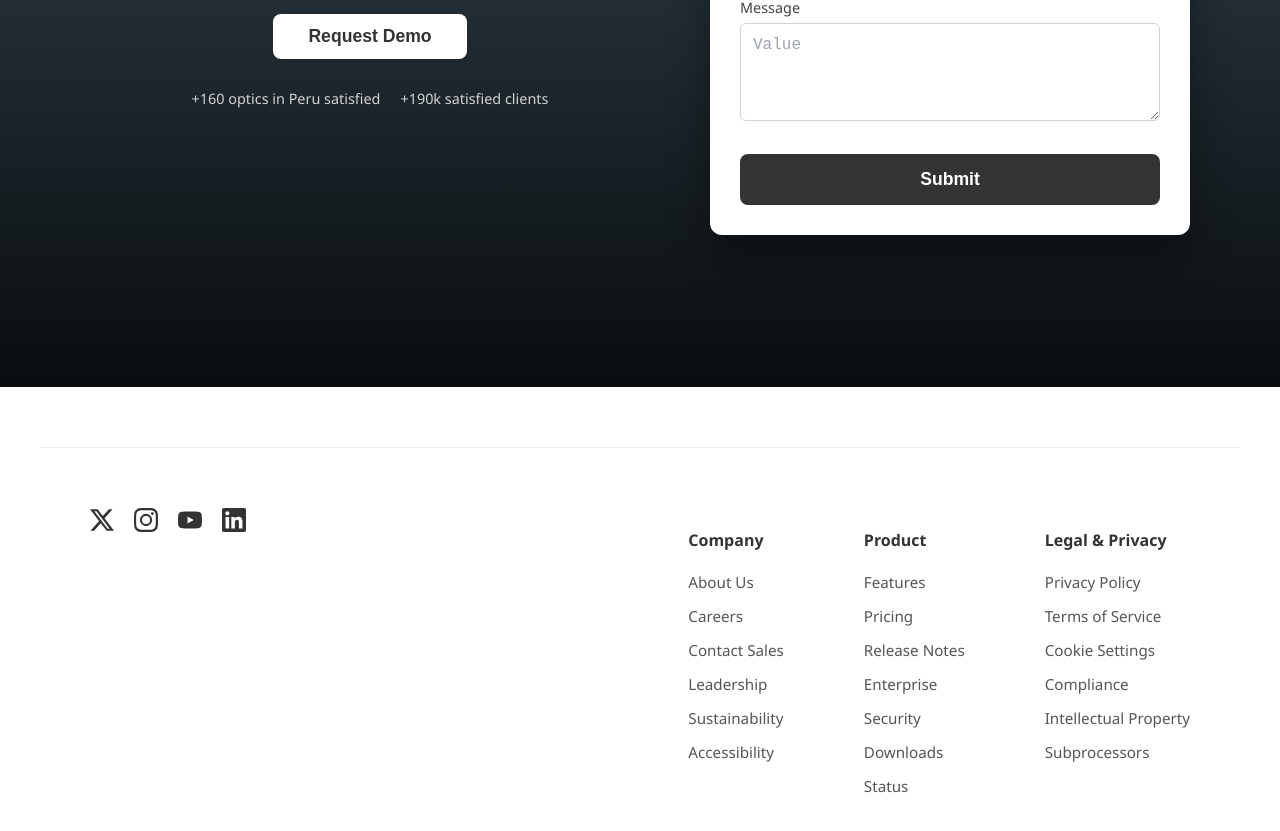
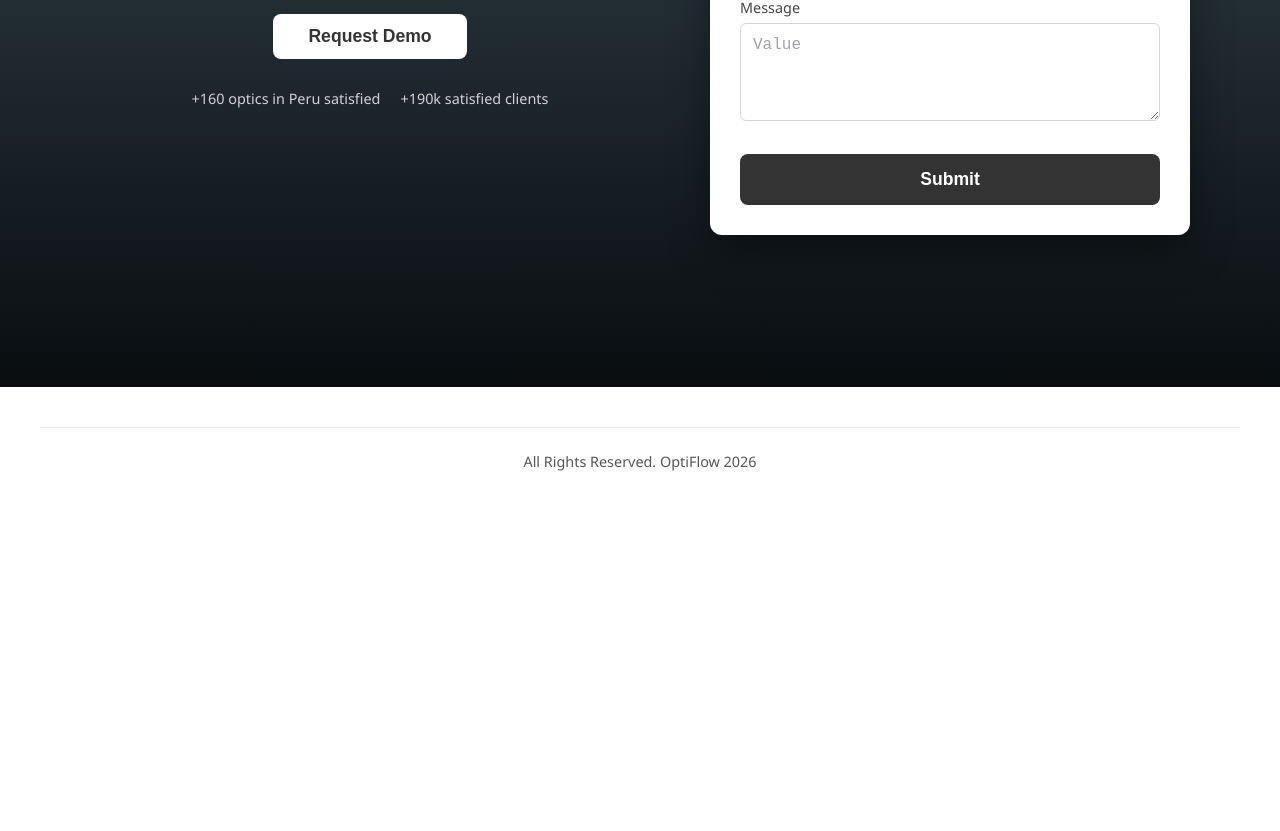
Before and after one commit to 1asi0730-2610-10203-OptiFlow/OptiFlow-Landing-Page, a Vue app: page / in a window 1280 px wide. Shown: the part 4918-5749 px from the top of the page. After the commit the page ends 5429 px from the top, so only its background shows below. Built offline with nearby package versions, Linux system fonts and the light colour scheme.

Commit message:
fix: removed unreachble links for the footer

```diff
--- a/src/components/Footer.vue
+++ b/src/components/Footer.vue
@@ -1,77 +1,7 @@
-<script setup>
-// Keys reference i18n paths; text is resolved via $t() in the template.
-// Note: footer.company.about-us and footer.product.features use @: references
-// in the JSON (translation reference feature), so they reuse navbar keys.
-const footerColumns = [
-  {
-    titleKey: 'footer.company.title',
-    links: [
-      { key: 'footer.company.about-us',      url: '#' },
-      { key: 'footer.company.careers',       url: '#' },
-      { key: 'footer.company.contact-sales', url: '#' },
-      { key: 'footer.company.leadership',    url: '#' },
-      { key: 'footer.company.sustainability',url: '#' },
-      { key: 'footer.company.accessibility', url: '#' },
-    ],
-  },
-  {
-    titleKey: 'footer.product.title',
-    links: [
-      { key: 'footer.product.features',      url: '#' },
-      { key: 'footer.product.pricing',       url: '#' },
-      { key: 'footer.product.release-notes', url: '#' },
-      { key: 'footer.product.enterprise',    url: '#' },
-      { key: 'footer.product.security',      url: '#' },
-      { key: 'footer.product.downloads',     url: '#' },
-      { key: 'footer.product.status',        url: '#' },
-    ],
-  },
-  {
-    titleKey: 'footer.legal.title',
-    links: [
-      { key: 'footer.legal.privacy-policy',  url: '#' },
-      { key: 'footer.legal.terms',           url: '#' },
-      { key: 'footer.legal.cookies',         url: '#' },
-      { key: 'footer.legal.compliance',      url: '#' },
-      { key: 'footer.legal.ip',              url: '#' },
-      { key: 'footer.legal.subprocessors',   url: '#' },
-    ],
-  },
-]
-</script>
-
 <template>
   <footer class="footer-section">
     <div class="footer-divider"></div>
-    <div class="footer-container">
-      <div class="footer-left">
-        <div class="social-icons">
-          <a href="#" class="social-link" aria-label="X">
-            <svg viewBox="0 0 24 24" class="icon"><path d="M18.901 1.153h3.68l-8.04 9.19L24 22.846h-7.406l-5.8-7.584-6.638 7.584H.474l8.6-9.83L0 1.154h7.594l5.243 6.932ZM17.61 20.644h2.039L6.486 3.24H4.298Z"/></svg>
-          </a>
-          <a href="#" class="social-link" aria-label="Instagram">
-            <svg viewBox="0 0 24 24" class="icon"><path d="M12 2.163c3.204 0 3.584.012 4.85.07 3.252.148 4.771 1.691 4.919 4.919.058 1.265.069 1.645.069 4.849 0 3.205-.012 3.584-.069 4.849-.149 3.225-1.664 4.771-4.919 4.919-1.266.058-1.644.07-4.85.07-3.204 0-3.584-.012-4.849-.07-3.26-.149-4.771-1.699-4.919-4.92-.058-1.265-.07-1.644-.07-4.849 0-3.204.013-3.583.07-4.849.149-3.227 1.664-4.771 4.919-4.919 1.266-.057 1.645-.069 4.849-.069ZM12 0C8.741 0 8.333.014 7.053.072 2.695.272.273 2.69.073 7.052.014 8.333 0 8.741 0 12c0 3.259.014 3.668.072 4.948.2 4.358 2.618 6.78 6.98 6.981 1.281.058 1.689.072 4.948.072 3.259 0 3.668-.014 4.948-.072 4.354-.2 6.782-2.618 6.979-6.98.059-1.28.073-1.689.073-4.948 0-3.259-.014-3.667-.072-4.947-.196-4.354-2.617-6.78-6.979-6.98C15.668.014 15.259 0 12 0Zm0 5.838a6.162 6.162 0 1 0 0 12.324 6.162 6.162 0 0 0 0-12.324ZM12 16a4 4 0 1 1 0-8 4 4 0 0 1 0 8Zm6.406-11.845a1.44 1.44 0 1 0 0 2.881 1.44 1.44 0 0 0 0-2.881Z"/></svg>
-          </a>
-          <a href="#" class="social-link" aria-label="YouTube">
-            <svg viewBox="0 0 24 24" class="icon"><path d="M23.498 6.186a3.016 3.016 0 0 0-2.122-2.136C19.505 3.545 12 3.545 12 3.545s-7.505 0-9.377.505A3.017 3.017 0 0 0 .502 6.186C0 8.07 0 12 0 12s0 3.93.502 5.814a3.016 3.016 0 0 0 2.122 2.136c1.871.505 9.376.505 9.376.505s7.505 0 9.377-.505a3.015 3.015 0 0 0 2.122-2.136C24 15.93 24 12 24 12s0-3.93-.502-5.814ZM9.545 15.568V8.432L15.818 12l-6.273 3.568Z"/></svg>
-          </a>
-          <a href="#" class="social-link" aria-label="LinkedIn">
-            <svg viewBox="0 0 24 24" class="icon"><path d="M20.447 20.452h-3.554v-5.569c0-1.328-.027-3.037-1.852-3.037-1.853 0-2.136 1.445-2.136 2.939v5.667H9.351V9h3.414v1.561h.046c.477-.9 1.637-1.85 3.37-1.85 3.601 0 4.267 2.37 4.267 5.455v6.286ZM5.337 7.433a2.062 2.062 0 1 1 .001-4.125 2.062 2.062 0 0 1 0 4.125ZM7.119 20.452H3.555V9h3.564v11.452ZM22.225 0H1.771C.792 0 0 .774 0 1.729v20.542C0 23.227.792 24 1.771 24h20.451C23.2 24 24 23.227 24 22.271V1.729C24 .774 23.2 0 22.222 0h.003Z"/></svg>
-          </a>
-        </div>
-      </div>
-
-      <div class="footer-right">
-        <div class="footer-column" v-for="column in footerColumns" :key="column.titleKey">
-          <h4 class="column-title">{{ $t(column.titleKey) }}</h4>
-          <ul class="column-links">
-            <li v-for="link in column.links" :key="link.key">
-              <a :href="link.url">{{ $t(link.key) }}</a>
-            </li>
-          </ul>
-        </div>
-      </div>
-    </div>
+    <p class="footer-copy">{{ $t('footer.copyright') }}</p>
   </footer>
 </template>
 
@@ -79,90 +9,21 @@ const footerColumns = [
 .footer-section {
   background-color: #ffffff;
   color: #333333;
-  padding: 60px 0;
+  padding: 40px 0;
   width: 100%;
   font-family: 'Segoe UI', sans-serif;
+  text-align: center;
 }
 
 .footer-divider {
   border-top: 1px solid #eeeeee;
   max-width: 1200px;
-  margin: 0 auto 60px auto;
+  margin: 0 auto 24px auto;
 }
 
-.footer-container {
-  max-width: 1100px;
-  margin: 0 auto;
-  padding: 0 40px;
-  display: flex;
-  justify-content: space-between;
-  align-items: flex-start;
-}
-
-.social-icons {
-  display: flex;
-  gap: 20px;
-}
-
-.social-link {
-  display: flex;
-  align-items: center;
-  justify-content: center;
-  transition: opacity 0.2s ease;
-}
-
-.social-link:hover {
-  opacity: 0.6;
-}
-
-.icon {
-  width: 24px;
-  height: 24px;
-  fill: #333333;
-}
-
-.footer-right {
-  display: flex;
-  gap: 80px;
-}
-
-.column-title {
-  font-size: 1rem;
-  font-weight: 700;
-  margin-bottom: 20px;
-}
-
-.column-links {
-  list-style: none;
-  padding: 0;
+.footer-copy {
+  font-size: 0.9rem;
+  color: #555555;
   margin: 0;
 }
-
-.column-links li {
-  margin-bottom: 12px;
-}
-
-.column-links a {
-  text-decoration: none;
-  color: #555555;
-  font-size: 0.95rem;
-  transition: color 0.2s;
-}
-
-.column-links a:hover {
-  color: #000000;
-}
-
-@media (max-width: 850px) {
-  .footer-container {
-    flex-direction: column;
-    gap: 40px;
-  }
-
-  .footer-right {
-    flex-wrap: wrap;
-    gap: 40px;
-    justify-content: flex-start;
-  }
-}
 </style>
--- a/src/locales/en.json
+++ b/src/locales/en.json
@@ -135,33 +135,6 @@
     }
   },
   "footer": {
-    "company": {
-      "title": "Company",
-      "about-us": "@:navbar.about-us",
-      "careers": "Careers",
-      "contact-sales": "Contact Sales",
-      "leadership": "Leadership",
-      "sustainability": "Sustainability",
-      "accessibility": "Accessibility"
-    },
-    "product": {
-      "title": "Product",
-      "features": "@:navbar.features",
-      "pricing": "@:navbar.pricing",
-      "release-notes": "Release Notes",
-      "enterprise": "Enterprise",
-      "security": "Security",
-      "downloads": "Downloads",
-      "status": "Status"
-    },
-    "legal": {
-      "title": "Legal & Privacy",
-      "privacy-policy": "Privacy Policy",
-      "terms": "Terms of Service",
-      "cookies": "Cookie Settings",
-      "compliance": "Compliance",
-      "ip": "Intellectual Property",
-      "subprocessors": "Subprocessors"
-    }
+    "copyright": "All Rights Reserved. OptiFlow 2026"
   }
 }
--- a/src/locales/es.json
+++ b/src/locales/es.json
@@ -135,33 +135,6 @@
     }
   },
   "footer": {
-    "company": {
-      "title": "Empresa",
-      "about-us": "@:navbar.about-us",
-      "careers": "Empleos",
-      "contact-sales": "Contactar Ventas",
-      "leadership": "Liderazgo",
-      "sustainability": "Sostenibilidad",
-      "accessibility": "Accesibilidad"
-    },
-    "product": {
-      "title": "Producto",
-      "features": "@:navbar.features",
-      "pricing": "@:navbar.pricing",
-      "release-notes": "Notas de Versión",
-      "enterprise": "Empresarial",
-      "security": "Seguridad",
-      "downloads": "Descargas",
-      "status": "Estado"
-    },
-    "legal": {
-      "title": "Legal y Privacidad",
-      "privacy-policy": "Política de Privacidad",
-      "terms": "Términos de Servicio",
-      "cookies": "Configuración de Cookies",
-      "compliance": "Cumplimiento",
-      "ip": "Propiedad Intelectual",
-      "subprocessors": "Subprocesadores"
-    }
+    "copyright": "Todos los derechos reservados. OptiFlow 2026"
   }
 }
```
